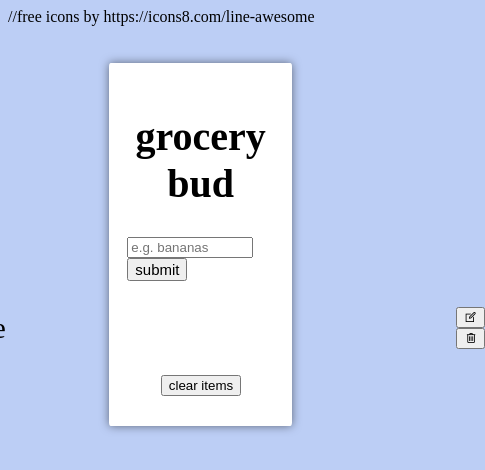
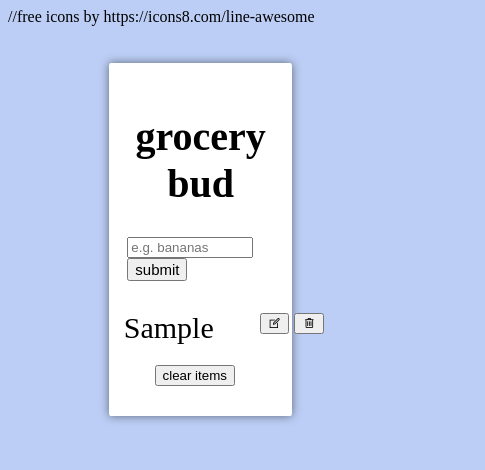
Before and after one commit to JeanMario20/JS-----list-add-delete-edit-items, a plain HTML site: page index.html in a window 390 px wide. Both pictures are taken after typing "Sample" into the empty fields and a click on the button "submit". Shown: the whole page, 485 px wide, since content can reach past the window. Drawn offline with Linux system fonts and the light colour scheme.

Commit message:
css responsive

```diff
--- a/styles.css
+++ b/styles.css
@@ -79,3 +79,50 @@ body{
     padding: 0 14% ;
     background: white;
 }
+
+@media (max-width: 1320px){
+    .grocery-item .tittle {
+        font-size: 30px;
+        margin-right: 300px;
+        margin-bottom: 20px;
+    }
+
+    .clear-btn {
+        left: 40%;
+    }
+
+}
+
+@media (max-width: 1100px) {
+    .grocery-item .tittle {
+        font-size: 30px;
+        margin-right: 200px;
+        margin-bottom: 20px;
+    }
+
+    .clear-btn {
+        left: 36%;
+    }
+}
+
+@media (max-width: 900px){
+    .grocery-item .tittle {
+        font-size: 30px;
+        margin-right: 30%;
+        margin-bottom: 20px;
+    }
+
+    .btn-container {
+        display: flex;
+        align-items: center;
+    }
+
+    .edit-btn {
+        margin-right: 5px
+    }
+
+    .clear-btn {
+        left: 20%;
+    }
+
+}
```
